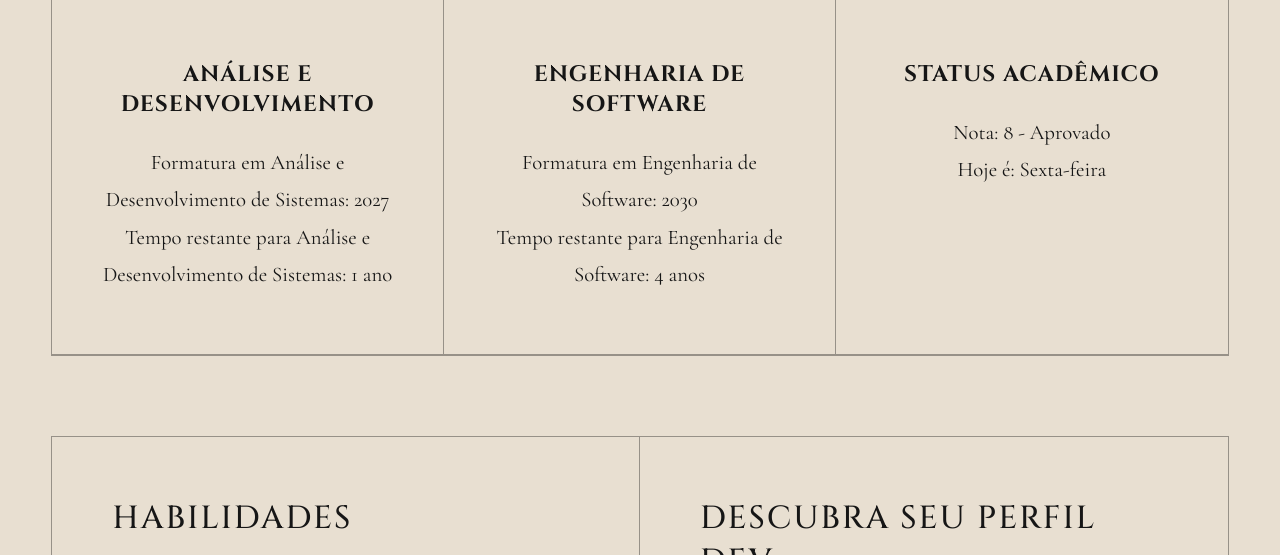
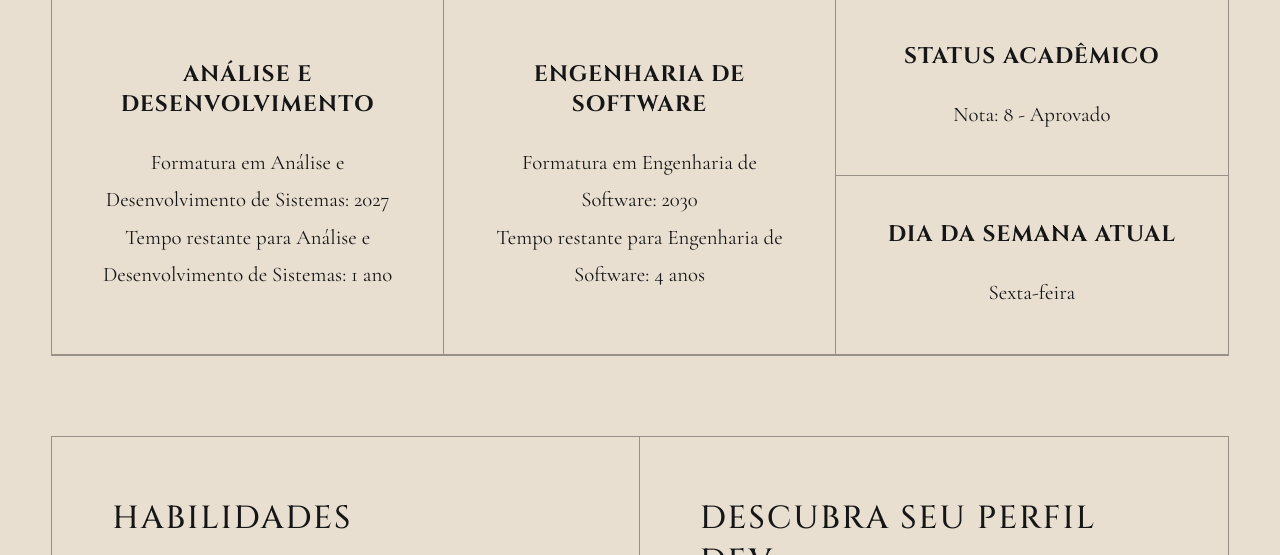
Before and after one commit to wiredgio/Portif-lio, a plain HTML site: page index.html in a window 1280 px wide. Shown: the part 802-1357 px from the top of the page. Drawn offline with nearby package versions, Linux system fonts and the light colour scheme; no server answers.

Commit message:
Add files via upload

```diff
--- a/index.html
+++ b/index.html
@@ -81,19 +81,27 @@
 
     </div>
 
-    <div class="goth-card">
+  <div class="goth-card status-card">
 
-      <h3>
-        STATUS ACADÊMICO
-      </h3>
+    <div class="status-top">
+
+      <h3>STATUS ACADÊMICO</h3>
 
       <p id="notaAluno"></p>
+
+    </div>
+
+    <div class="status-bottom">
+
+      <h3>DIA DA SEMANA ATUAL</h3>
 
       <p id="diaAtual"></p>
 
     </div>
 
-  </section>
+  </div>
+
+</section>
 
   <!-- HABILIDADES + QUIZ -->
 
--- a/script.js
+++ b/script.js
@@ -1,4 +1,4 @@
-// =======// DADOS PRINCIPAIS
+// DADOS PRINCIPAIS
 
 const NOME = "Giovanna Melo";
 
@@ -47,10 +47,8 @@ let curso = {
   disciplinaAtual: "Design focado no usuário"
 };
 
-// =========================
+
 // HABILIDADES
-// =========================
-
 let habilidades = [
   "HTML5",
   "CSS3",
@@ -244,7 +242,7 @@ function mostrarDiaSemana() {
   }
 
   document.getElementById("diaAtual").innerText =
-    `Hoje é: ${diaEscrito}`;
+  diaEscrito;
 }
 
 // MOSTRAR HABILIDADES
@@ -262,6 +260,7 @@ function mostrarHabilidades() {
     `;
   });
 }
+
 
 // FUNÇÕES DO QUIZ
 
@@ -352,7 +351,6 @@ function configurarEventos() {
 
 
 // INICIAR SISTEMA
-
 function iniciarPortfolio() {
 
   mostrarDadosPessoais();
@@ -390,8 +388,6 @@ function iniciarPortfolio() {
 
 
 // FORMULÁRIO
-
-
 const formulario =
   document.getElementById("formularioContato");
 
@@ -478,7 +474,6 @@ formulario.addEventListener("submit", function (evento) {
 });
 
 // API GITHUB
-
 async function buscarProjetosGithub() {
 
   const listaProjetos =
@@ -528,7 +523,6 @@ buscarProjetosGithub();
 
 
 // MODO ESCURO
-
 const botaoModo =
   document.getElementById("modoEscuroClaro");
 
--- a/style.css
+++ b/style.css
@@ -542,3 +542,40 @@ footer p {
   background:
     #e8dfd1;
 }
+
+/* STATUS ACADÊMICO DIVIDIDO */
+
+.status-card {
+
+  padding: 0 !important;
+
+  display: grid;
+
+  grid-template-rows: 1fr 1fr;
+}
+
+.status-top,
+.status-bottom {
+
+  display: flex;
+
+  flex-direction: column;
+
+  justify-content: center;
+
+  align-items: center;
+
+  padding: 35px 20px;
+}
+
+.status-top {
+
+  border-bottom:
+    1px solid rgba(0,0,0,0.35);
+}
+
+.dark-mode .status-top {
+
+  border-bottom:
+    1px solid rgba(255,255,255,0.2);
+}
```
